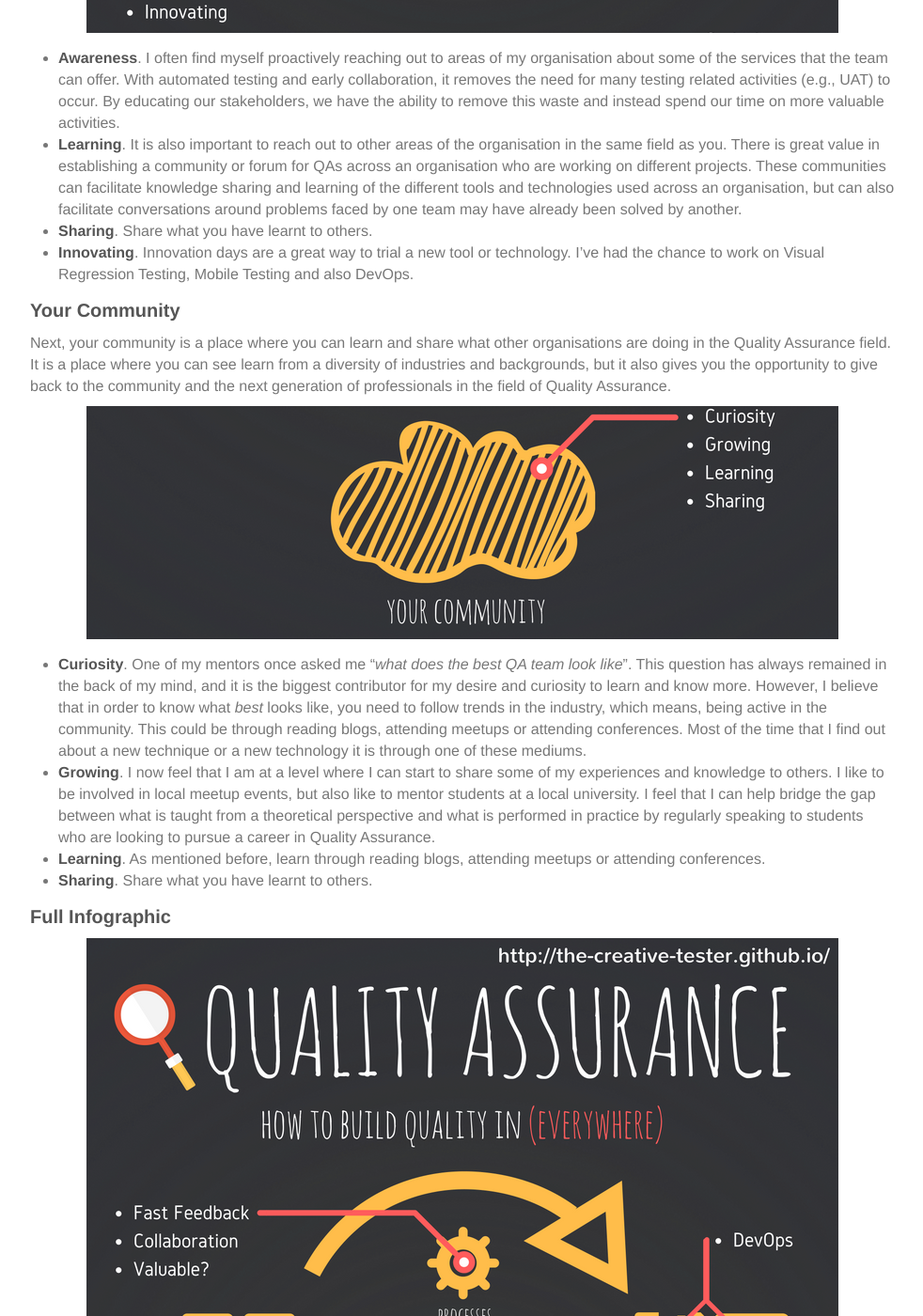
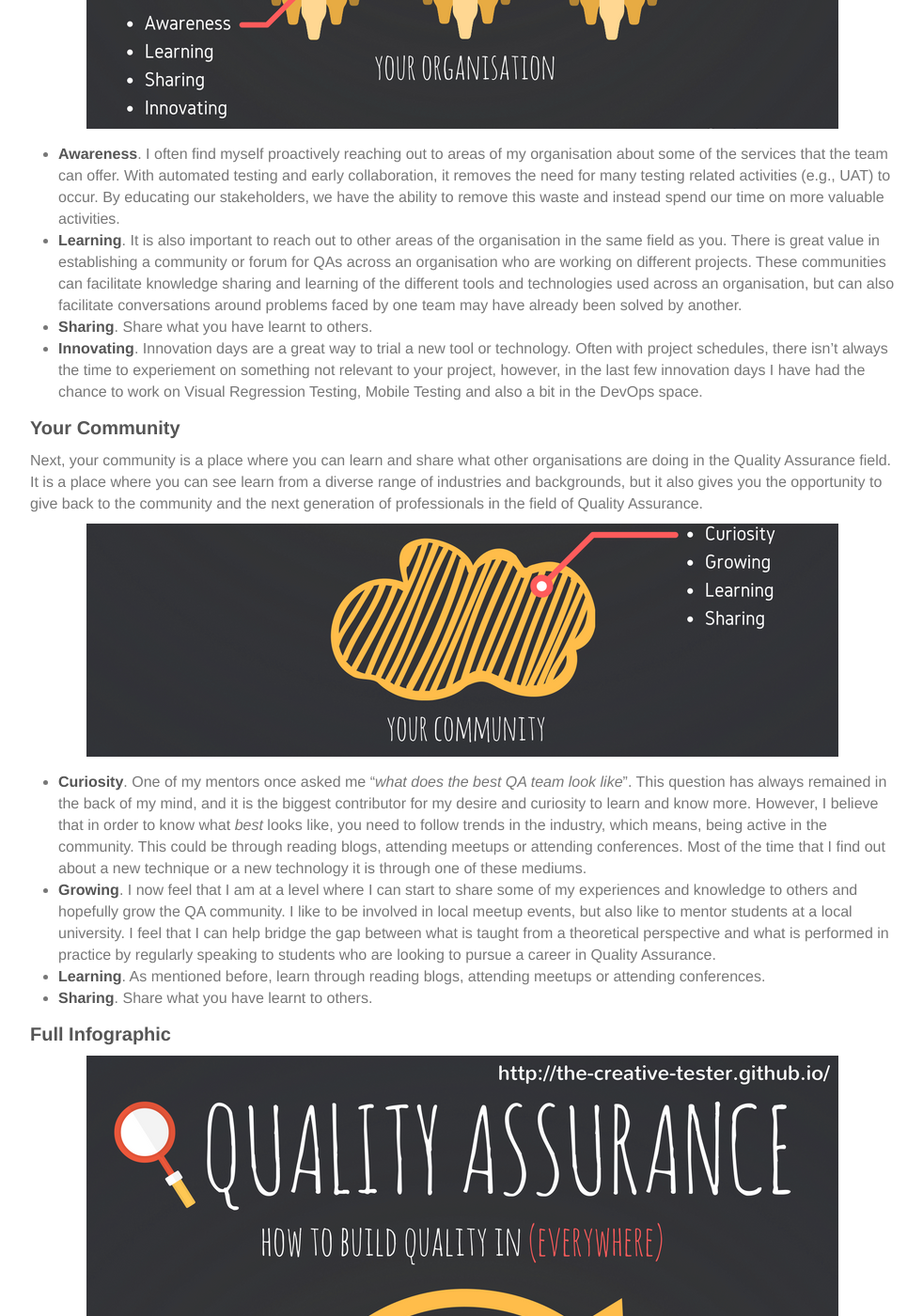
Before and after one commit to the-creative-tester/blog, a Jekyll site: the page built from _posts/2016-09-06-My-Quality-Assurance-Thoughts.md, in a window 1280 px wide and 1400 px high, scrolled down 2511 px. Shown: the whole window at 94% size, without its empty margins (148-1130 px from the left). Built offline with Jekyll 4.4.1, drawn with Linux system fonts in a browser that asks for light colours; nearby versions of some CDN libraries; some of the changed text lies outside the part shown.

Commit message:
update post on Quality Assurance Thoughts

```diff
--- a/_posts/2016-09-06-My-Quality-Assurance-Thoughts.md
+++ b/_posts/2016-09-06-My-Quality-Assurance-Thoughts.md
@@ -14,7 +14,9 @@
 
 I was recently asked what I see my role is in the Quality Assurance field.  I often see other QAs (Test Analysts, Test Engineers, Quality Analysts, Quality Engineers, etc.) in the industry restricting themselves to only caring about the quality of individual user stories, and in the rare case this may extend to caring about the overall software that is being delivered.  This is of course could be due to a number of limitations such as inexperience, bandwidth or even from a lack of interest.
 
-I believe that as a QA, there is so much more to offer, and that you can be an advocate of quality for not only user stories and software, but also the hardware, people and processes that are required to deliver a final product.  I also feel that we can contribute on a larger scale than just within the team, whether it be internal or external to the organisation that you are employed at.  In this post, I will attempt to briefly describe the things I am passionate in driving on a day-to-day basis.
+I believe that as a QA, there is so much more to offer, and that you can be an advocate of quality for not only user stories and software, but also the hardware, people and processes that are required to deliver a final product.  I also feel that we can contribute on a larger scale than just within the team, whether it be internal or external to the organisation that you are employed at.
+
+In this post, I will attempt to briefly describe the things I am passionate in driving on a day-to-day basis in my team, in my organisation and in my community.
 
 ### Your Team
 
@@ -48,23 +50,23 @@
 
 ### Your Organisation
 
-Next, your organisation is a place where you can learn and share what other areas are doing in the Quality Assurance field.
+Next, your organisation is a place where you can learn and share what other areas are doing in the Quality Assurance field.  This is a place where you are able to build quality into people from teams other than your own through knowledge sharing and diverse discussions.
 
 ![Quality Assurance Your Organisation](../images/Quality-YourOrganisation.png){: .center-image }
 
 * **Awareness**.  I often find myself proactively reaching out to areas of my organisation about some of the services that the team can offer.  With automated testing and early collaboration, it removes the need for many testing related activities (e.g., UAT) to occur.  By educating our stakeholders, we have the ability to remove this waste and instead spend our time on more valuable activities.
 * **Learning**.  It is also important to reach out to other areas of the organisation in the same field as you.  There is great value in establishing a community or forum for QAs across an organisation who are working on different projects.  These communities can facilitate knowledge sharing and learning of the different tools and technologies used across an organisation, but can also facilitate conversations around problems faced by one team may have already been solved by another.
 * **Sharing**.  Share what you have learnt to others.
-* **Innovating**.  Innovation days are a great way to trial a new tool or technology.  I've had the chance to work on Visual Regression Testing, Mobile Testing and also DevOps.
+* **Innovating**.  Innovation days are a great way to trial a new tool or technology.  Often with project schedules, there isn't always the time to experiement on something not relevant to your project, however, in the last few innovation days I have had the chance to work on Visual Regression Testing, Mobile Testing and also a bit in the DevOps space.
 
 ### Your Community
 
-Next, your community is a place where you can learn and share what other organisations are doing in the Quality Assurance field.  It is a place where you can see learn from a diversity of industries and backgrounds, but it also gives you the opportunity to give back to the community and the next generation of professionals in the field of Quality Assurance.
+Next, your community is a place where you can learn and share what other organisations are doing in the Quality Assurance field.  It is a place where you can see learn from a diverse range of industries and backgrounds, but it also gives you the opportunity to give back to the community and the next generation of professionals in the field of Quality Assurance.
 
 ![Quality Assurance Your Community](../images/Quality-YourCommunity.png){: .center-image }
 
 * **Curiosity**.  One of my mentors once asked me "_what does the best QA team look like_".  This question has always remained in the back of my mind, and it is the biggest contributor for my desire and curiosity to learn and know more.  However, I believe that in order to know what _best_ looks like, you need to follow  trends in the industry, which means, being active in the community.  This could be through reading blogs, attending meetups or attending conferences.  Most of the time that I find out about a new technique or a new technology it is through one of these mediums.
-* **Growing**.  I now feel that I am at a level where I can start to share some of my experiences and knowledge to others.  I like to be involved in local meetup events, but also like to mentor students at a local university.  I feel that I can help bridge the gap between what is taught from a theoretical perspective and what is performed in practice by regularly speaking to students who are looking to pursue a career in Quality Assurance.
+* **Growing**.  I now feel that I am at a level where I can start to share some of my experiences and knowledge to others and hopefully grow the QA community.  I like to be involved in local meetup events, but also like to mentor students at a local university.  I feel that I can help bridge the gap between what is taught from a theoretical perspective and what is performed in practice by regularly speaking to students who are looking to pursue a career in Quality Assurance.
 * **Learning**.  As mentioned before, learn through reading blogs, attending meetups or attending conferences.
 * **Sharing**.  Share what you have learnt to others.
 
```
Also changed, not shown: other parts of _posts/2016-09-06-My-Quality-Assurance-Thoughts.md (+1 -1 lines).
